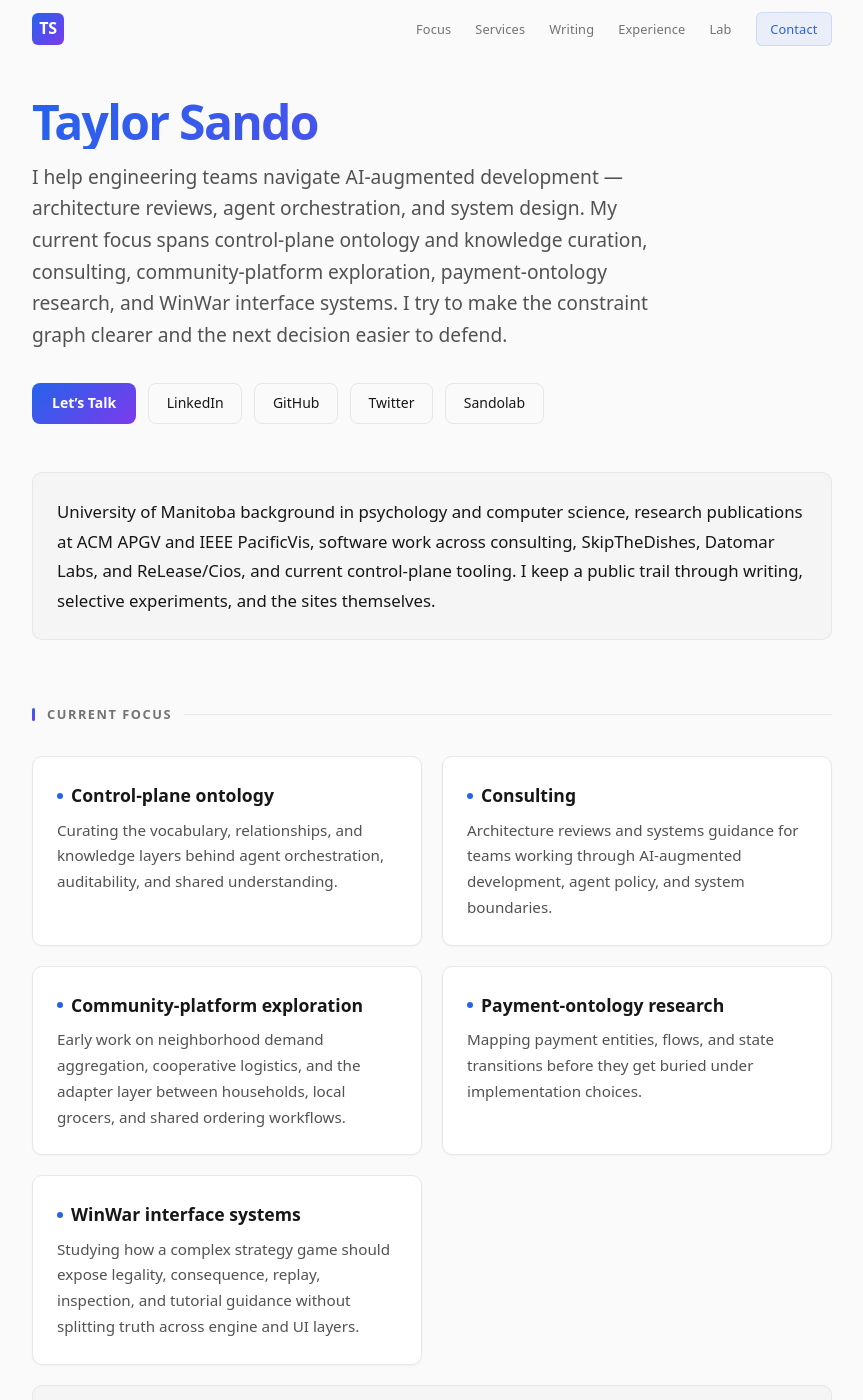
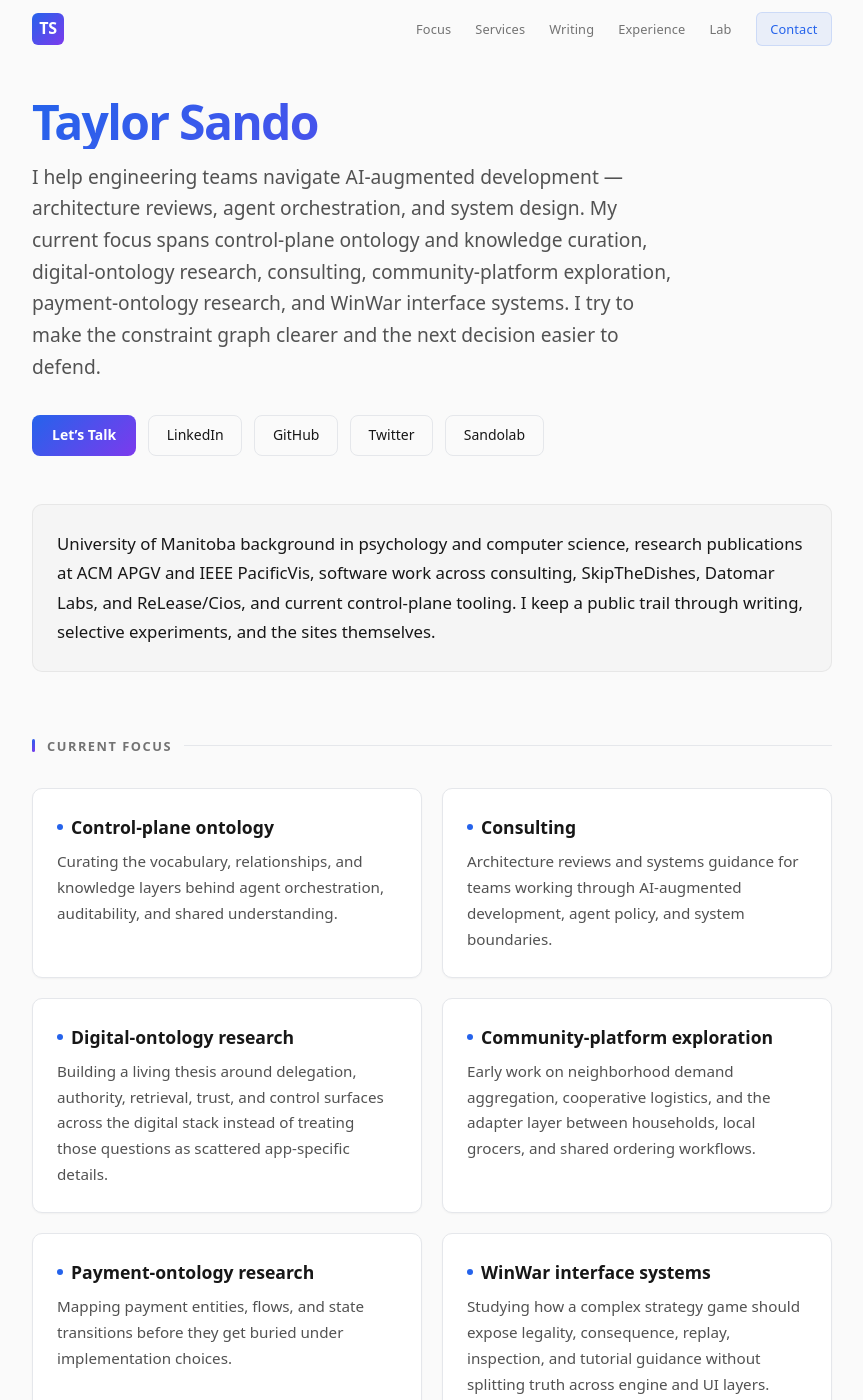
Before and after one commit to taylorSando/taylorSando.github.io, a Jekyll site: the page built from index.html, in a window 1280 px wide and 1400 px high. Shown: the whole window, without its empty margins (208-1071 px from the left). Built offline with Jekyll 4.4.1, drawn with Linux system fonts in a browser that asks for light colours; some of the changed text lies outside the part shown.

Commit message:
Add digital-ontology to public site

```diff
--- a/index.html
+++ b/index.html
@@ -6,10 +6,10 @@ layout: landing
   <h1>Taylor Sando</h1>
   <p class="positioning">I help engineering teams navigate AI-augmented development &mdash;
     architecture reviews, agent orchestration, and system design. My current
-    focus spans control-plane ontology and knowledge curation, consulting,
-    community-platform exploration, payment-ontology research, and WinWar
-    interface systems. I try to make the constraint graph clearer and the next
-    decision easier to defend.</p>
+    focus spans control-plane ontology and knowledge curation,
+    digital-ontology research, consulting, community-platform exploration,
+    payment-ontology research, and WinWar interface systems. I try to make the
+    constraint graph clearer and the next decision easier to defend.</p>
 </header>
 
 <div class="links reveal">
@@ -41,6 +41,10 @@ layout: landing
   <div class="service-item reveal">
     <h3>Consulting</h3>
     <p>Architecture reviews and systems guidance for teams working through AI-augmented development, agent policy, and system boundaries.</p>
+  </div>
+  <div class="service-item reveal">
+    <h3>Digital-ontology research</h3>
+    <p>Building a living thesis around delegation, authority, retrieval, trust, and control surfaces across the digital stack instead of treating those questions as scattered app-specific details.</p>
   </div>
   <div class="service-item reveal">
     <h3>Community-platform exploration</h3>
@@ -229,6 +233,13 @@ layout: landing
       Console: file activity tracking, agent routing, policy tooling, and
       operator surfaces.</p>
   </div>
+  <div class="lab-card reveal">
+    <div class="lab-card-tag tag-purple">Ontology Research</div>
+    <h3>Digital Ontology</h3>
+    <p>A living research corpus on delegation, authority, retrieval, trust,
+      and control surfaces across the digital stack, with the thesis kept in
+      sync with Mesh-backed belief maintenance.</p>
+  </div>
   <a href="https://winwar.sandolab.xyz" class="lab-card reveal">
     <div class="lab-card-tag tag-rose">Game Systems</div>
     <h3>WinWar</h3>
@@ -259,6 +270,10 @@ layout: landing
   <div class="research-item reveal">
     <strong>Control-plane ontology</strong>
     <span>Vocabulary, belief layers, and auditability for agent systems</span>
+  </div>
+  <div class="research-item reveal">
+    <strong>Digital ontology</strong>
+    <span>Delegation, authority, retrieval, trust, and stack-control surfaces across the broader digital environment</span>
   </div>
   <div class="research-item reveal">
     <strong>Payment ontology</strong>
@@ -295,9 +310,9 @@ layout: landing
   </p>
   <p>
     Current work is split across consulting, control-plane tooling,
-    payment-ontology notes, community-platform exploration, and public
-    experiments including sandolab.xyz, winwar.sandolab.xyz, and
-    hockeypedia.org.
+    digital-ontology and payment-ontology notes, community-platform
+    exploration, and public experiments including sandolab.xyz,
+    winwar.sandolab.xyz, and hockeypedia.org.
   </p>
   <p>
     <a href="{{ "/about/" | prepend: site.baseurl }}" class="text-link">Read the full story &rarr;</a>
```
Also changed, not shown: about.md (+2 -1 lines).
